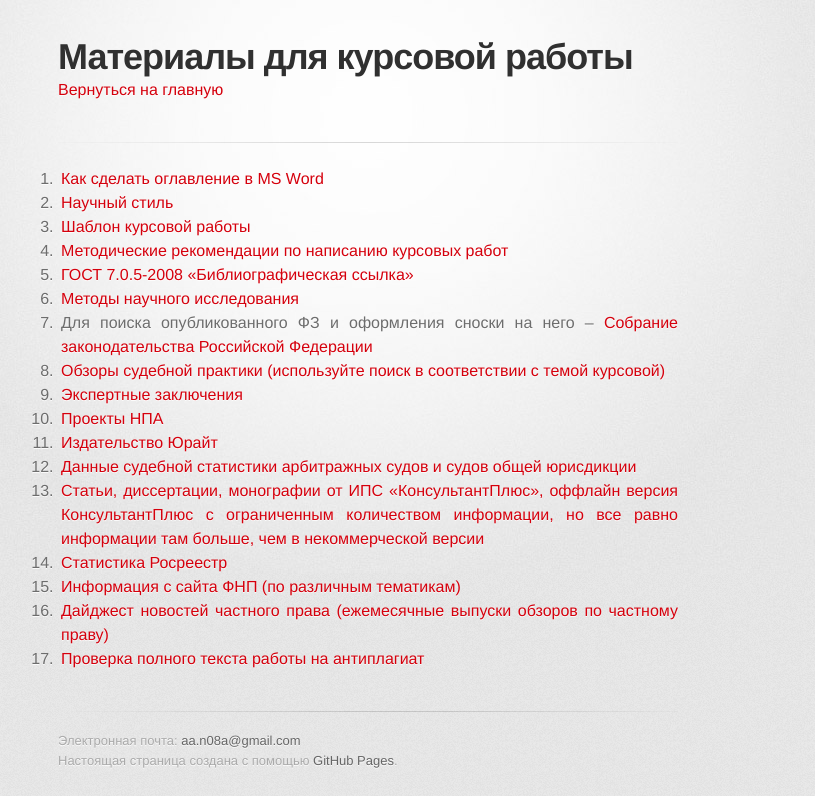
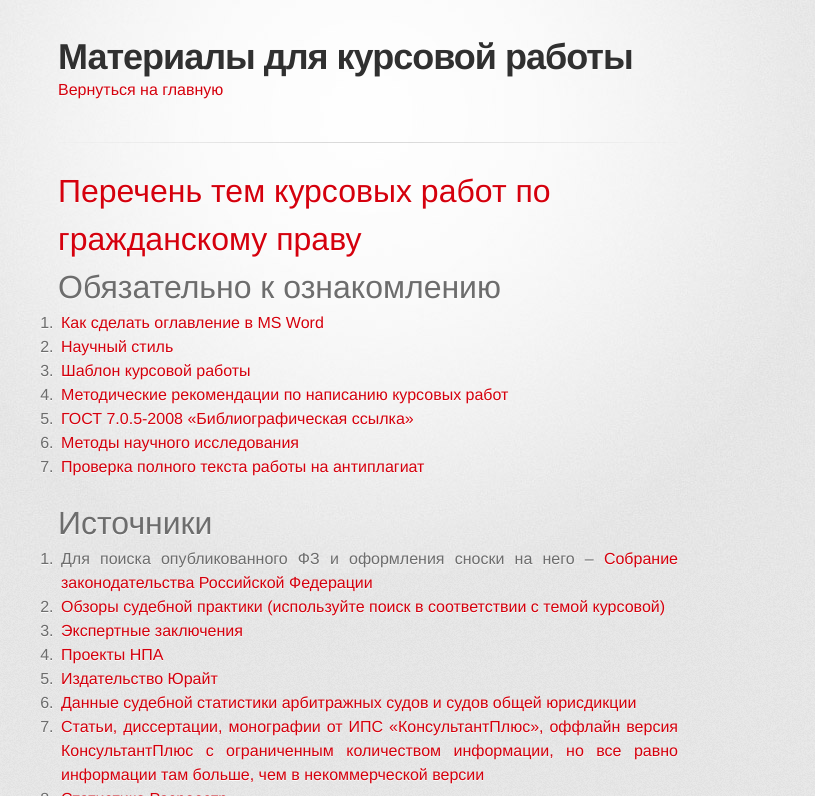
Before and after one commit to a-nova/a-nova.github.io, a Jekyll site: the page built from _info/kurs.md, in a window 1280 px wide, cut to the strip 0-796 px from the top of the page. Shown: the whole strip, without its empty margins (272-1087 px from the left). Built offline with Jekyll 4.4.1, drawn with Linux system fonts in a browser that asks for light colours; some web fonts are replaced; some of the changed lines change nothing that is shown.

Commit message:
обновление раздела по курсовым

```diff
--- a/_info/kurs.md
+++ b/_info/kurs.md
@@ -2,6 +2,10 @@
 title: Материалы для курсовой работы
 layout: page
 ---
+
+# [Перечень тем курсовых работ по гражданскому праву](./kurs/Perechen_Tem_Kursovykh_Rabot_Po_Grazhdanskomu_Pravu.docx)
+
+# Обязательно к ознакомлению
 
 1. [Как сделать оглавление в MS Word](https://www.youtube.com/watch?app=desktop&v=fU9X88ZoALU)
 2. [Научный стиль](https://licey.net/free/4-russkii_yazyk/41-kurs_russkogo_yazyka_russkii_yazyk_i_kultura_obscheniya/stages/791-52_nauchnyi_stil.html)
@@ -9,14 +13,17 @@ layout: page
 4. [Методические рекомендации по написанию курсовых работ](/metodichka_po_kursovym_rabotam.docx)
 5. [ГОСТ 7.0.5-2008 «Библиографическая ссылка»](/gost-7_0_8-2008.pdf)
 6. [Методы научного исследования](/Metody_Nauchnogo_Issledovania.pdf)
-7. Для поиска опубликованного ФЗ и оформления сноски на него -- [Собрание законодательства Российской Федерации](http://www.szrf.ru/szrf/index.phtml?md=1)
-8. [Обзоры судебной практики (используйте поиск в соответствии с темой курсовой)](http://xn--b1a4a.xn--p1ai/documents/thematics/?year=2021)
-9. [Экспертные заключения](http://privlaw.ru/sovet-po-kodifikacii/)
-10. [Проекты НПА](https://sozd.duma.gov.ru/calendar/b/year/2021-01-01/2021-12-31/1.1)
-11. [Издательство Юрайт](https://urait.ru/)
-12. [Данные судебной статистики арбитражных судов и судов общей юрисдикции](http://www.cdep.ru/index.php?id=79)
-13. [Статьи, диссертации, монографии от ИПС «КонсультантПлюс», оффлайн версия КонсультантПлюс с ограниченным количеством информации, но все равно информации там больше, чем в некоммерческой версии](https://www.consultant.ru/edu/student/study/)
-14. [Статистика Росреестр](https://rosreestr.gov.ru/site/open-service/statistika-i-analitika/statisticheskaya-otchetnost/?clear_cache=Y)
-15. [Информация с сайта ФНП (по различным тематикам)](https://notariat.ru/ru-ru/publishing-center/group/infographics/)
-16. [Дайджест новостей частного права (ежемесячные выпуски обзоров по частному праву)](https://m-logos.ru/publications/digest/)
-17. [Проверка полного текста работы на антиплагиат](https://www.antiplagiat.ru/)
+7. [Проверка полного текста работы на антиплагиат](https://www.antiplagiat.ru/)
+
+# Источники
+
+1. Для поиска опубликованного ФЗ и оформления сноски на него -- [Собрание законодательства Российской Федерации](http://www.szrf.ru/szrf/index.phtml?md=1)
+2. [Обзоры судебной практики (используйте поиск в соответствии с темой курсовой)](http://xn--b1a4a.xn--p1ai/documents/thematics/?year=2021)
+3. [Экспертные заключения](http://privlaw.ru/sovet-po-kodifikacii/)
+4. [Проекты НПА](https://sozd.duma.gov.ru/calendar/b/year/2021-01-01/2021-12-31/1.1)
+5. [Издательство Юрайт](https://urait.ru/)
+6. [Данные судебной статистики арбитражных судов и судов общей юрисдикции](http://www.cdep.ru/index.php?id=79)
+7. [Статьи, диссертации, монографии от ИПС «КонсультантПлюс», оффлайн версия КонсультантПлюс с ограниченным количеством информации, но все равно информации там больше, чем в некоммерческой версии](https://www.consultant.ru/edu/student/study/)
+8. [Статистика Росреестр](https://rosreestr.gov.ru/site/open-service/statistika-i-analitika/statisticheskaya-otchetnost/?clear_cache=Y)
+9. [Информация с сайта ФНП (по различным тематикам)](https://notariat.ru/ru-ru/publishing-center/group/infographics/)
+10. [Дайджест новостей частного права (ежемесячные выпуски обзоров по частному праву)](https://m-logos.ru/publications/digest/)
```
Also changed, not shown: 1 other file.
